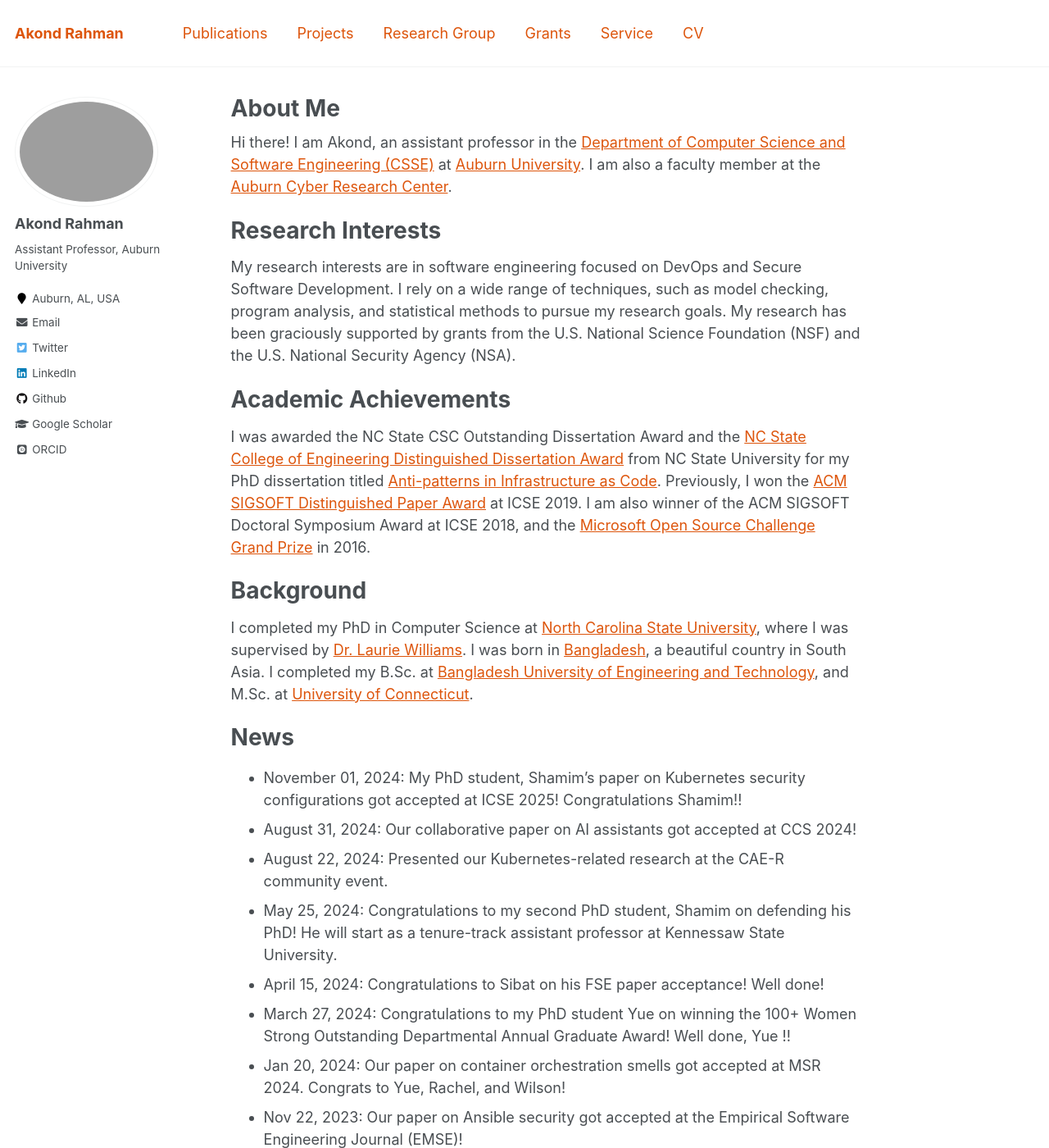
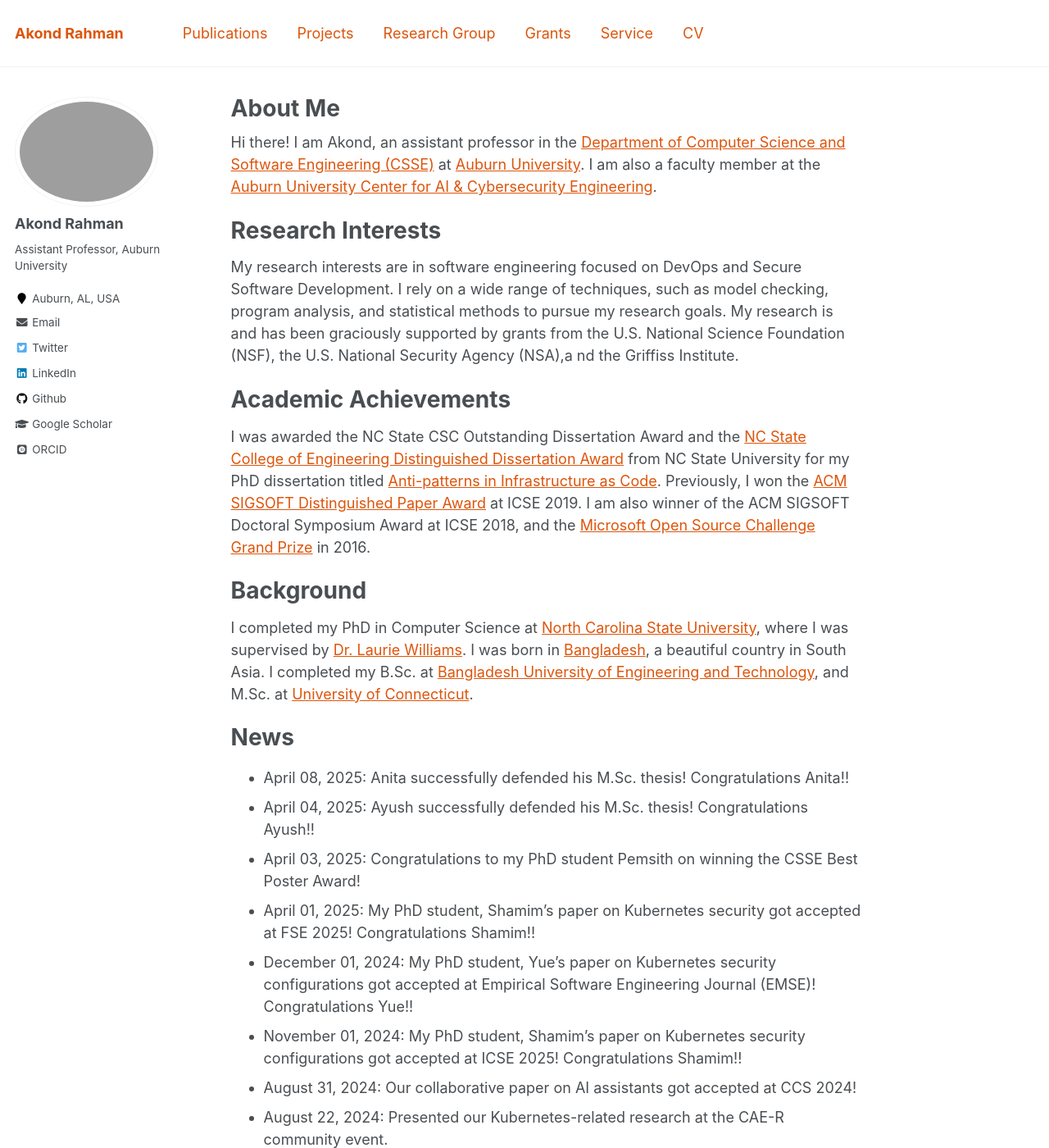
Before and after one commit to akondrahman/akondrahman.github.io, a Jekyll site: the page built from _pages/about.md, in a window 1280 px wide and 1400 px high. Shown: the whole window at 82% size. Built offline with Jekyll 4.4.1, drawn with Linux system fonts in a browser that asks for light colours; some web fonts are replaced.

Commit message:
spring 2025 updates

```diff
--- a/_pages/about.md
+++ b/_pages/about.md
@@ -8,11 +8,11 @@ redirect_from:
   - /about.html
 ---
 
-Hi there! I am Akond, an assistant professor in the [Department of Computer Science and Software Engineering (CSSE)](https://www.eng.auburn.edu/comp/) at [Auburn University](https://eng.auburn.edu/). I am also a faculty member at the [Auburn Cyber Research Center](https://www.eng.auburn.edu/research/centers/auburn-cyber-research-center/index.html).
+Hi there! I am Akond, an assistant professor in the [Department of Computer Science and Software Engineering (CSSE)](https://www.eng.auburn.edu/comp/) at [Auburn University](https://eng.auburn.edu/). I am also a faculty member at the [Auburn University Center for AI & Cybersecurity Engineering](https://eng.auburn.edu/au-caice/index).
 
 Research Interests
 ======
-My research interests are in software engineering focused on DevOps and Secure Software Development. I rely on a wide range of techniques, such as model checking, program analysis, and statistical methods to pursue my research goals. My research has been graciously supported by grants from the U.S. National Science Foundation (NSF) and the U.S. National Security Agency (NSA).
+My research interests are in software engineering focused on DevOps and Secure Software Development. I rely on a wide range of techniques, such as model checking, program analysis, and statistical methods to pursue my research goals. My research is and has been graciously supported by grants from the U.S. National Science Foundation (NSF), the U.S. National Security Agency (NSA),a nd the Griffiss Institute.
 
 
 Academic Achievements
@@ -31,6 +31,11 @@ I completed my PhD in Computer Science at [North Carolina State University](http
 
 News
 ======
+- April 08, 2025: Anita successfully defended his M.Sc. thesis! Congratulations Anita!!
+- April 04, 2025: Ayush successfully defended his M.Sc. thesis! Congratulations Ayush!!
+- April 03, 2025: Congratulations to my PhD student Pemsith on winning the CSSE Best Poster Award!
+- April 01, 2025: My PhD student, Shamim's paper on Kubernetes security got accepted at FSE 2025! Congratulations Shamim!!
+- December 01, 2024: My PhD student, Yue's paper on Kubernetes security configurations got accepted at Empirical Software Engineering Journal (EMSE)! Congratulations Yue!!
 - November 01, 2024: My PhD student, Shamim's paper on Kubernetes security configurations got accepted at ICSE 2025! Congratulations Shamim!!
 - August 31, 2024: Our collaborative paper on AI assistants got accepted at CCS 2024!
 - August 22, 2024: Presented our Kubernetes-related research at the CAE-R community event.
```
